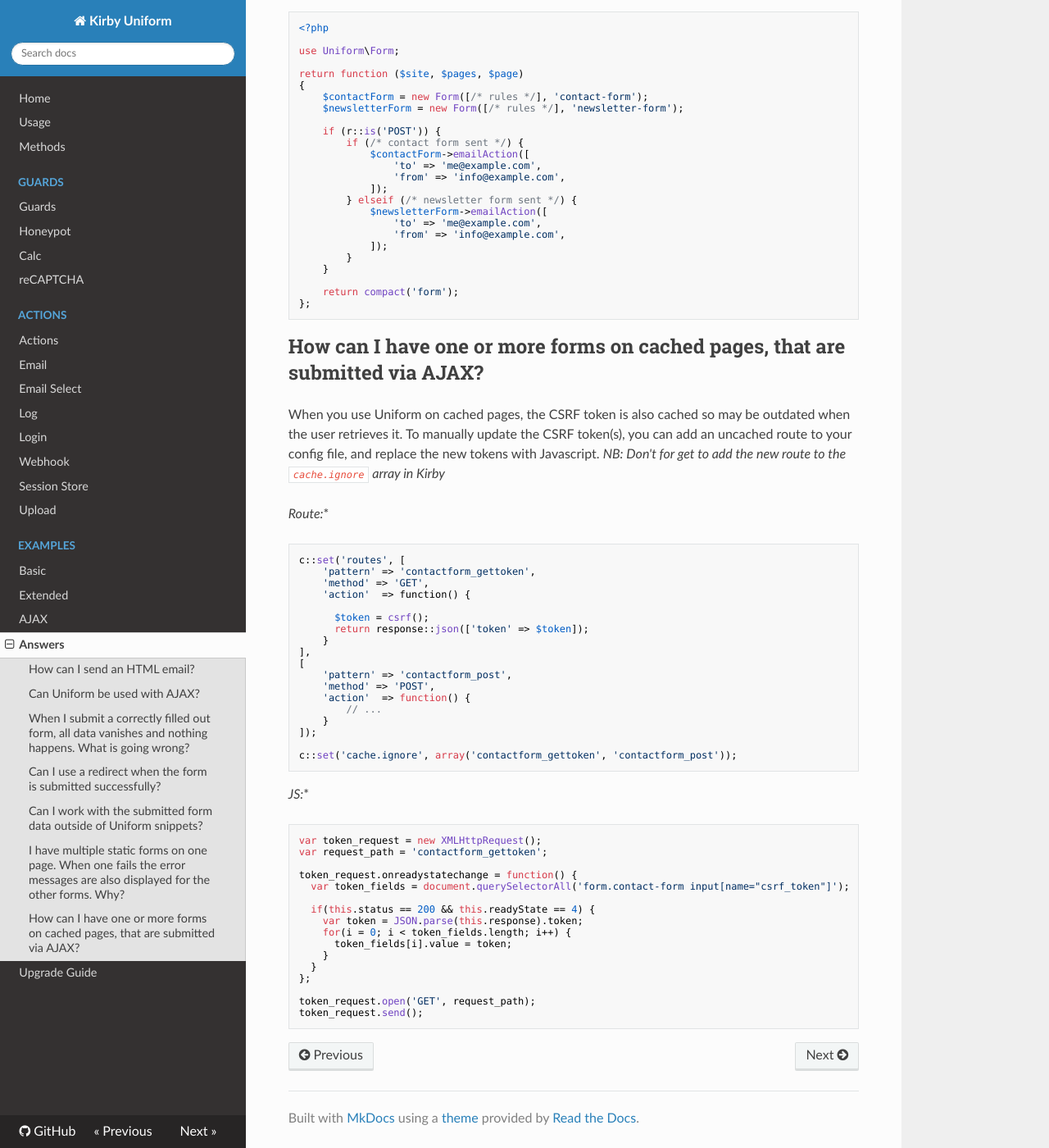
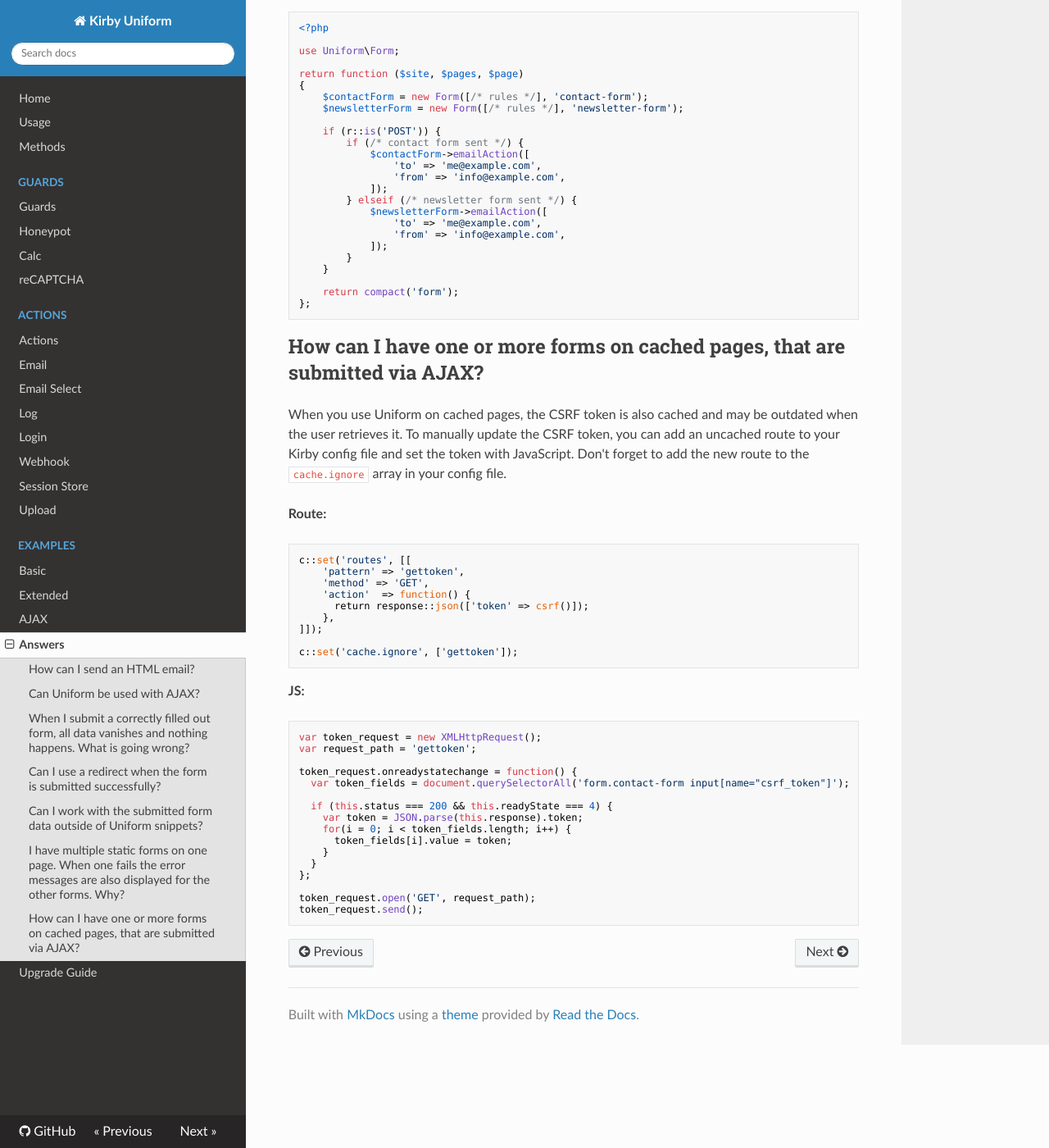
Before and after one commit to mzur/kirby-uniform, an MkDocs documentation site: the page built from docs/answers.md, in a window 1280 px wide and 1400 px high, scrolled down 1366 px. Shown: the whole window at 82% size. Built offline with MkDocs 1.6.1, drawn with Linux system fonts in a browser that asks for light colours; nearby versions of some CDN libraries; old or Windows-style settings are respelled for this version of MkDocs.

Commit message:
Update wording of new answers section

````diff
--- a/docs/answers.md
+++ b/docs/answers.md
@@ -66,39 +66,30 @@ return function ($site, $pages, $page)
 
 ## How can I have one or more forms on cached pages, that are submitted via AJAX?
 
-When you use Uniform on cached pages, the CSRF token is also cached so may be outdated when the user retrieves it. To manually update the CSRF token(s), you can add an uncached route to your config file, and replace the new tokens with Javascript. _NB: Don't for get to add the new route to the `cache.ignore` array in Kirby_
+When you use Uniform on cached pages, the CSRF token is also cached and may be outdated when the user retrieves it. To manually update the CSRF token, you can add an uncached route to your Kirby config file and set the token with JavaScript. Don't forget to add the new route to the `cache.ignore` array in your config file.
 
-*Route:**
+**Route:**
 ```
-c::set('routes', [
-    'pattern' => 'contactform_gettoken',
+c::set('routes', [[
+    'pattern' => 'gettoken',
     'method' => 'GET',
     'action'  => function() {
+      return response::json(['token' => csrf()]);
+    },
+]]);
 
-      $token = csrf();
-      return response::json(['token' => $token]);
-    }
-],
-[
-    'pattern' => 'contactform_post',
-    'method' => 'POST',
-    'action'  => function() {
-        // ...
-    }
-]);
-
-c::set('cache.ignore', array('contactform_gettoken', 'contactform_post'));
+c::set('cache.ignore', ['gettoken']);
 ```
 
-*JS:**
+**JS:**
 ```
 var token_request = new XMLHttpRequest();
-var request_path = 'contactform_gettoken';
+var request_path = 'gettoken';
 
 token_request.onreadystatechange = function() {
   var token_fields = document.querySelectorAll('form.contact-form input[name="csrf_token"]');
 
-  if(this.status == 200 && this.readyState == 4) {
+  if (this.status === 200 && this.readyState === 4) {
     var token = JSON.parse(this.response).token;
     for(i = 0; i < token_fields.length; i++) {
       token_fields[i].value = token;
````
